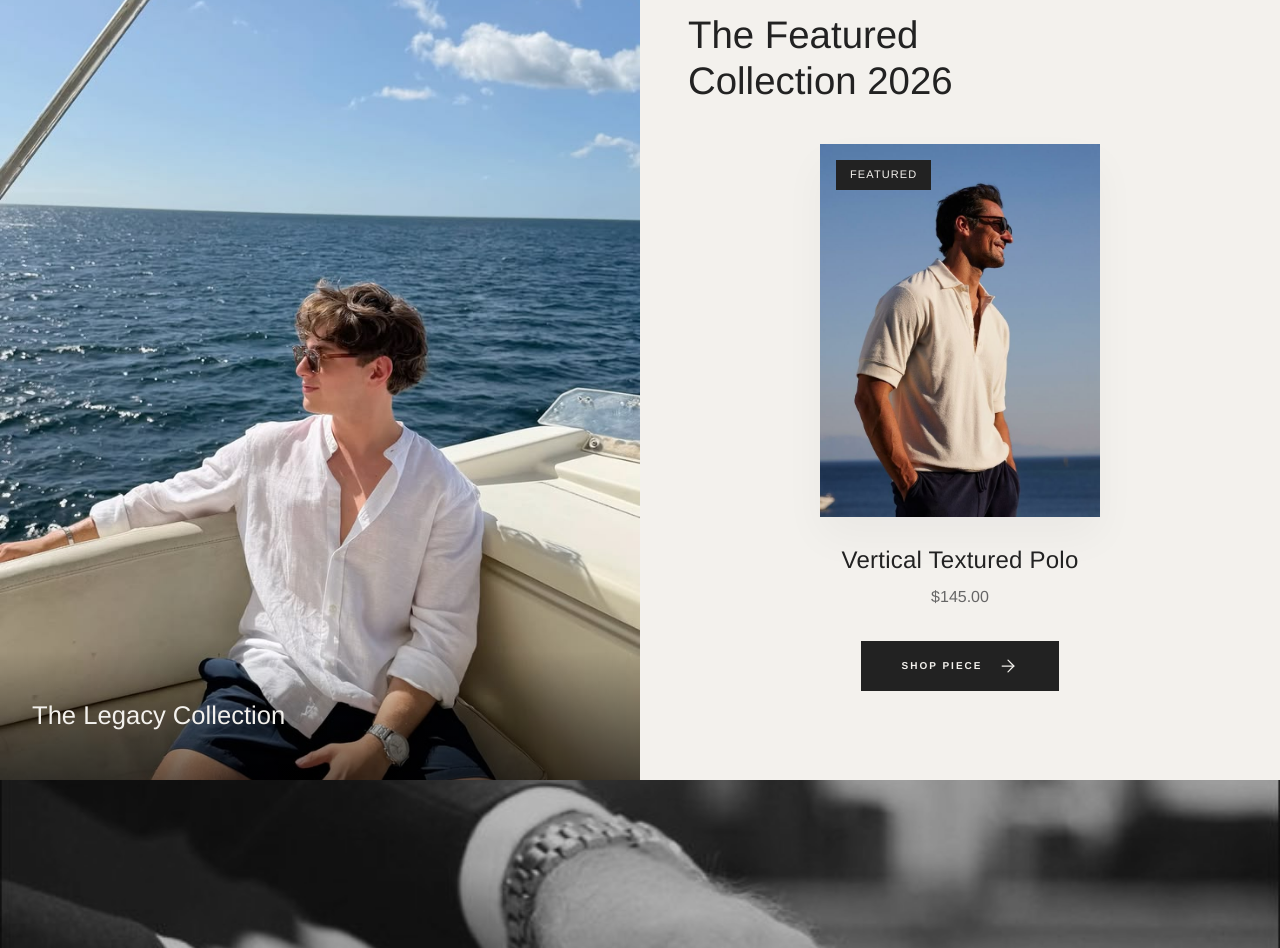
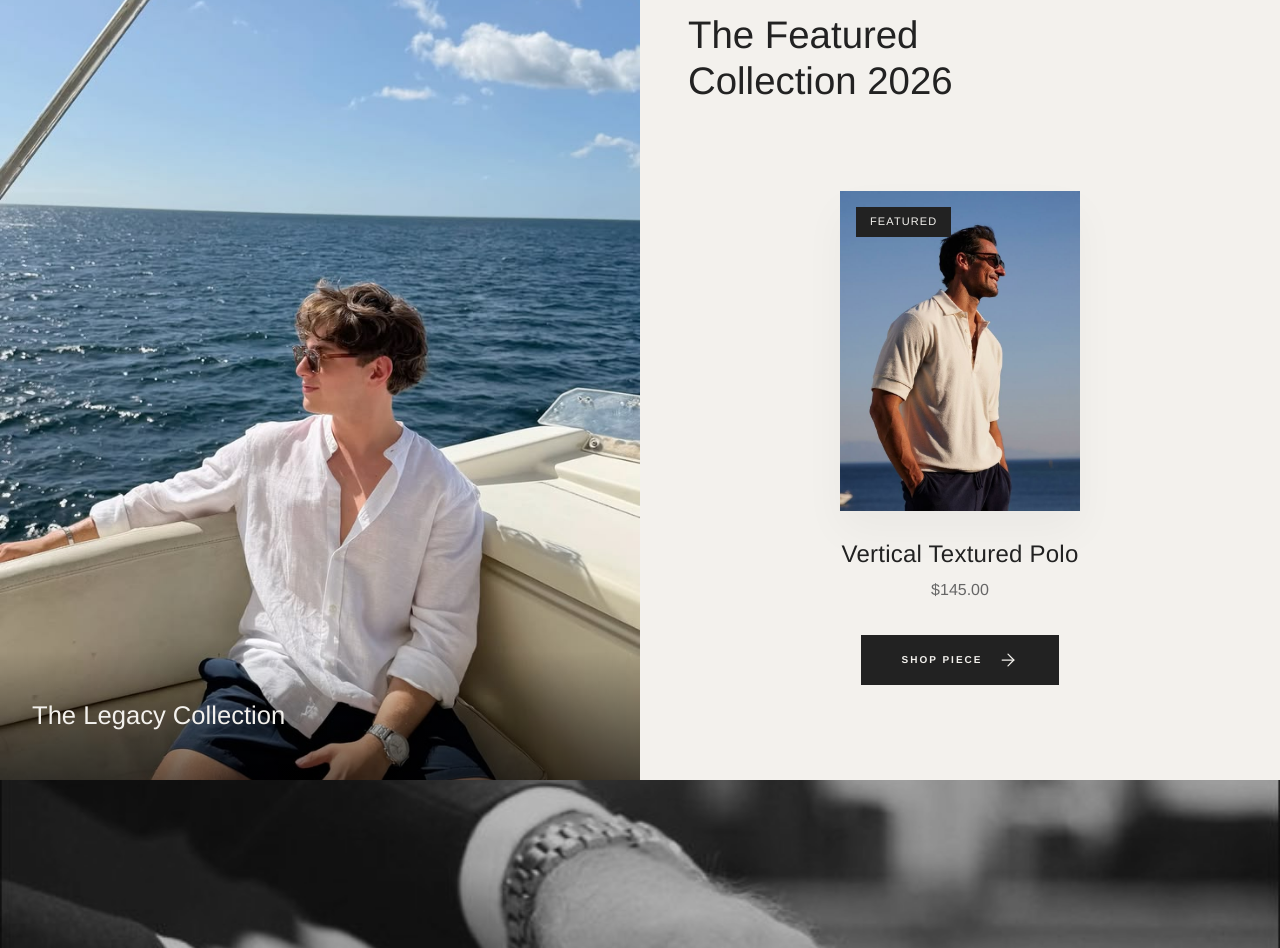
Before and after one commit to atharxv/KSM, a Next.js app: page / in a window 1280 px wide. Shown: the part 820-1768 px from the top of the page. Built offline with nearby package versions, Linux system fonts and the light colour scheme.

Commit message:
style: optimize featured collection layout for better scroll runway

```diff
--- a/app/components/FeaturedCollection/FeaturedCollection.module.css
+++ b/app/components/FeaturedCollection/FeaturedCollection.module.css
@@ -68,15 +68,14 @@
   display: flex;
   flex-direction: column;
   align-items: center;
-  justify-content: flex-start;
-  gap: var(--space-md);
+  justify-content: center;
+  gap: var(--space-sm);
   flex: 1;
-  padding-top: var(--space-md);
 }
 
 .featuredCardLarge {
   width: 100%;
-  max-width: 280px; /* Scaled down to fit the compact container */
+  max-width: 240px;
   text-decoration: none;
   cursor: pointer;
   transition: transform var(--duration-normal) var(--ease-out);
@@ -171,7 +170,7 @@
   letter-spacing: 0.2em;
   transition: all var(--duration-normal) var(--ease-out);
   border: 1px solid var(--color-black);
-  margin-top: var(--space-md);
+  margin-top: var(--space-lg);
 }
 
 .statusButton span {
```
